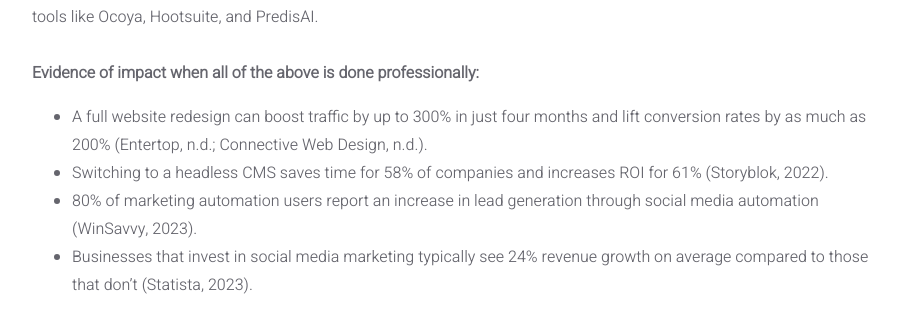
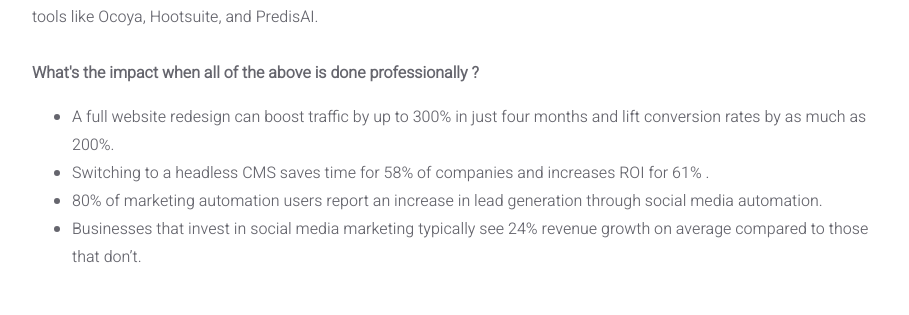
Before and after one commit to abhiram-shaji/portfolio-2025, a React (Create React App) app: page / in a window 1280 px wide. Shown: the part 611-926 px from the top of the page, without its empty margins (108-1017 px from the left). Built offline with nearby package versions, Linux system fonts and the light colour scheme.

Commit message:
Update user.js

```diff
--- a/src/data/user.js
+++ b/src/data/user.js
@@ -24,12 +24,12 @@
 			One of the very best developer in the town if you could give me a chance to showcase it!  What makes a good developer? Someone who does exactly what it requires to solve the problem in the best possible way. I research and create the most efficient back end, followed by the cleanest, not-cluttered, straight-to-the-point front end, which needs to be fast, should catch the attention of today’s low-attention-span folks, and lead them exactly where the client wants them to be. Best-in-class SEO, keeping up with the best available UI components. Google Analytics for valuable traffic data. CMS to make the client’s life easier. On top of that, I have a certification in social media marketing to increase traffic for the business. I use tools like Ocoya, Hootsuite, and PredisAI.
 			<br />
 			<br />
-			<strong>Evidence of impact when all of the above is done professionally:</strong>
+			<strong>What's the impact when all of the above is done professionally ?</strong>
 			<ul>
-			<li>A full website redesign can boost traffic by up to 300% in just four months and lift conversion rates by as much as 200% (Entertop, n.d.; Connective Web Design, n.d.).</li>
-			<li>Switching to a headless CMS saves time for 58% of companies and increases ROI for 61% (Storyblok, 2022).</li>
-			<li>80% of marketing automation users report an increase in lead generation through social media automation (WinSavvy, 2023).</li>
-			<li>Businesses that invest in social media marketing typically see 24% revenue growth on average compared to those that don’t (Statista, 2023).</li>
+			<li>A full website redesign can boost traffic by up to 300% in just four months and lift conversion rates by as much as 200%.</li>
+			<li>Switching to a headless CMS saves time for 58% of companies and increases ROI for 61% .</li>
+			<li>80% of marketing automation users report an increase in lead generation through social media automation.</li>
+			<li>Businesses that invest in social media marketing typically see 24% revenue growth on average compared to those that don’t.</li>
 			</ul>
 			</>
 		),
```
